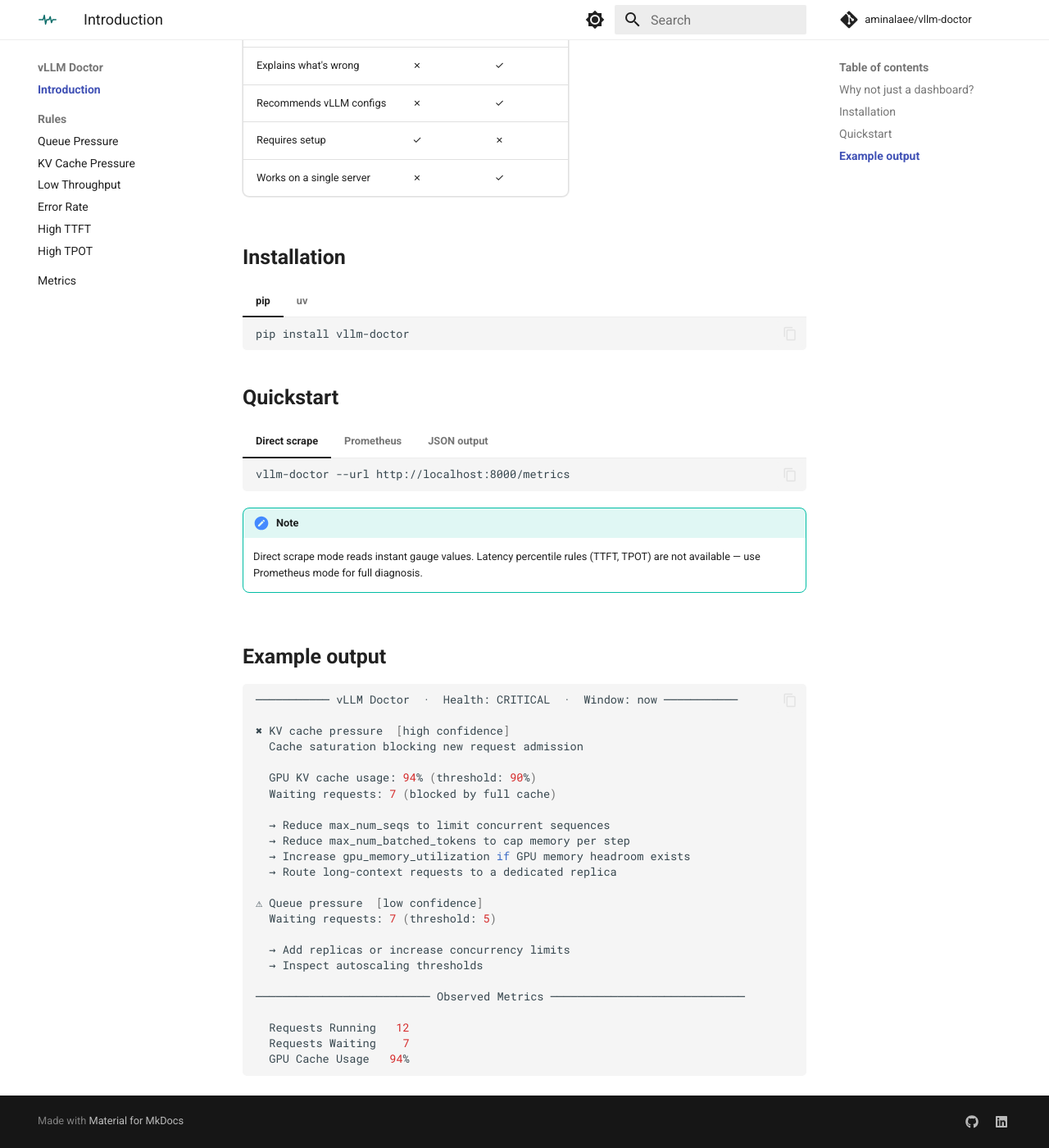
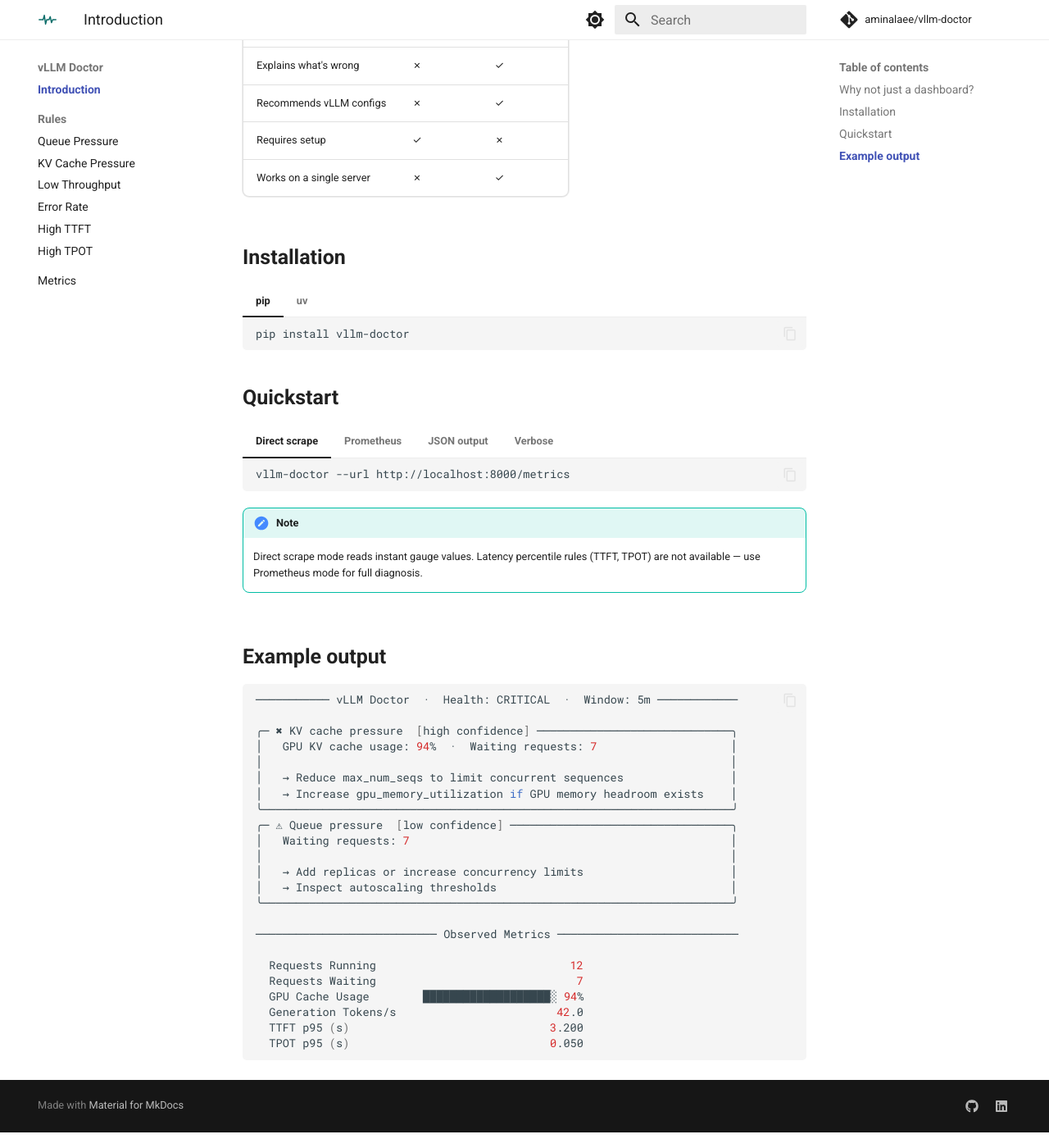
Before and after one commit to aminalaee/vllm-doctor, an MkDocs documentation site: the page built from docs/index.md, in a window 1280 px wide and 1400 px high, scrolled down 728 px. Shown: the whole window at 82% size. Built offline with MkDocs 1.6.1 and Material for MkDocs 9.7.7, drawn with Linux system fonts in a browser that asks for light colours; comment, search, counter and statistics services are not loaded.

````diff
--- a/docs/index.md
+++ b/docs/index.md
@@ -60,31 +60,36 @@ Dashboards show metrics. vLLM Doctor explains inference-system behavior.
     vllm-doctor --url http://localhost:8000/metrics --format json
     ```
 
+=== "Verbose"
+
+    ```shell
+    vllm-doctor --url http://localhost:8000/metrics --verbose
+    ```
+
 ## Example output
 
 ```shell
-─────────── vLLM Doctor  ·  Health: CRITICAL  ·  Window: now ───────────
+─────────── vLLM Doctor  ·  Health: CRITICAL  ·  Window: 5m ────────────
 
-✖ KV cache pressure  [high confidence]
-  Cache saturation blocking new request admission
+╭─ ✖ KV cache pressure  [high confidence] ─────────────────────────────╮
+│   GPU KV cache usage: 94%  ·  Waiting requests: 7                    │
+│                                                                      │
+│   → Reduce max_num_seqs to limit concurrent sequences                │
+│   → Increase gpu_memory_utilization if GPU memory headroom exists    │
+╰──────────────────────────────────────────────────────────────────────╯
+╭─ ⚠ Queue pressure  [low confidence] ─────────────────────────────────╮
+│   Waiting requests: 7                                                │
+│                                                                      │
+│   → Add replicas or increase concurrency limits                      │
+│   → Inspect autoscaling thresholds                                   │
+╰──────────────────────────────────────────────────────────────────────╯
 
-  GPU KV cache usage: 94% (threshold: 90%)
-  Waiting requests: 7 (blocked by full cache)
+─────────────────────────── Observed Metrics ───────────────────────────
 
-  → Reduce max_num_seqs to limit concurrent sequences
-  → Reduce max_num_batched_tokens to cap memory per step
-  → Increase gpu_memory_utilization if GPU memory headroom exists
-  → Route long-context requests to a dedicated replica
-
-⚠ Queue pressure  [low confidence]
-  Waiting requests: 7 (threshold: 5)
-
-  → Add replicas or increase concurrency limits
-  → Inspect autoscaling thresholds
-
-────────────────────────── Observed Metrics ─────────────────────────────
-
-  Requests Running   12
-  Requests Waiting    7
-  GPU Cache Usage   94%
+  Requests Running                             12
+  Requests Waiting                              7
+  GPU Cache Usage        ███████████████████░ 94%
+  Generation Tokens/s                        42.0
+  TTFT p95 (s)                              3.200
+  TPOT p95 (s)                              0.050
 ```
````
Also changed, not shown: README.md (+26 -21 lines), docs/metrics.md (+12 -5 lines), 3 other files.
